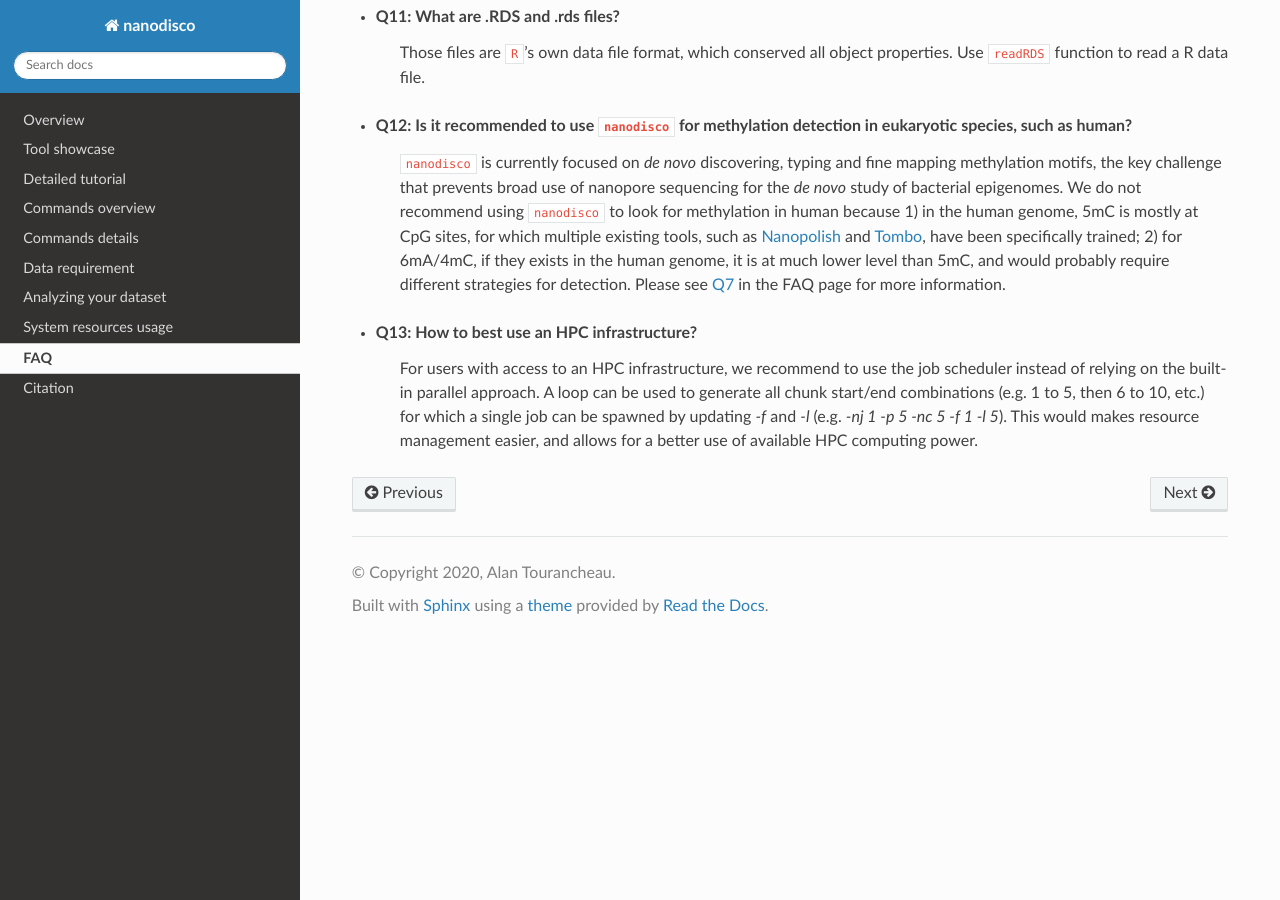
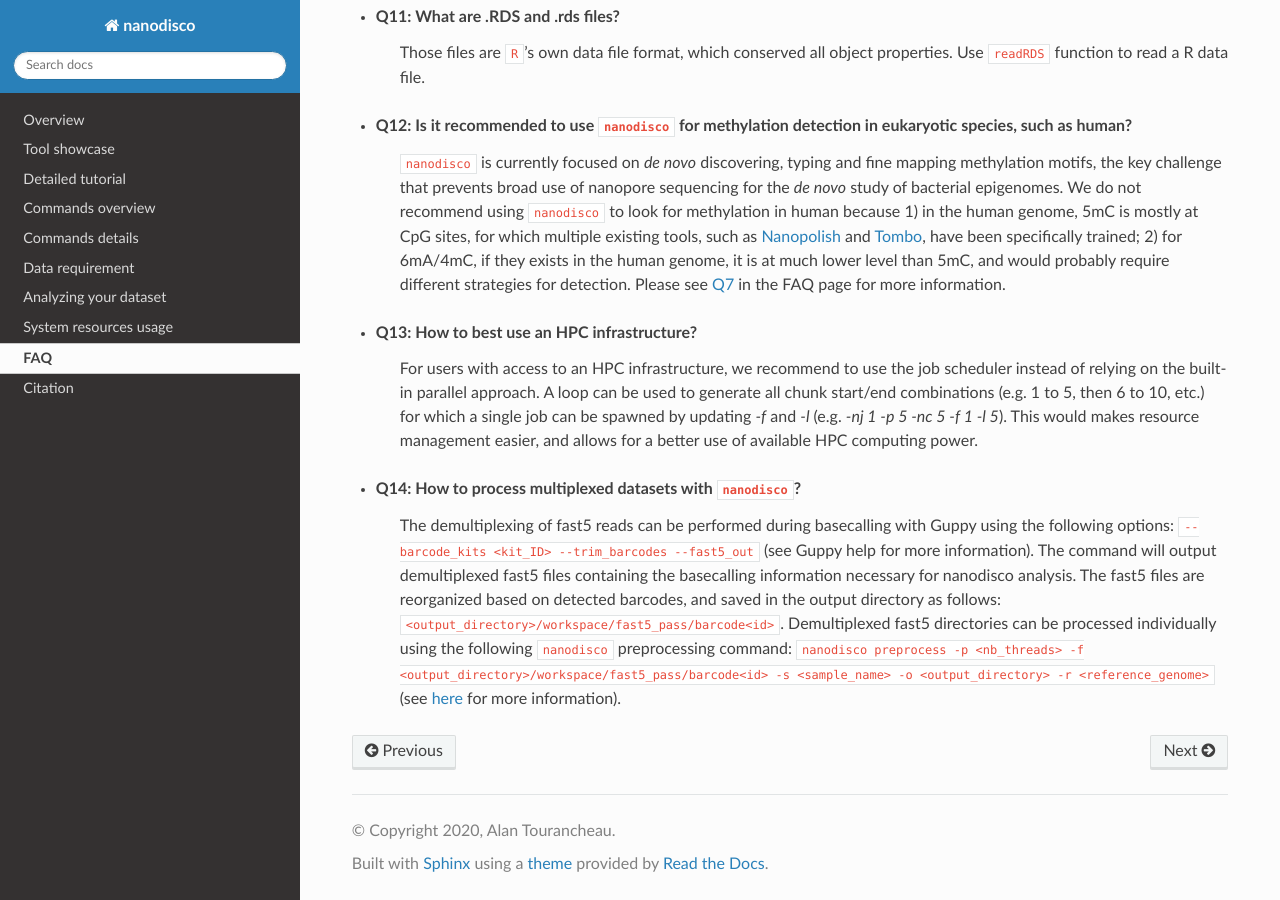
Before and after one commit to fanglab/nanodisco, a Sphinx documentation site: the page built from docs/faq.rst, in a window 1280 px wide and 900 px high, scrolled down 1915 px. Built offline with Sphinx 7.4.7 and the Read the Docs theme 2.0.0, drawn with Linux system fonts in a browser that asks for light colours.

Commit message:
Update faq.rst

```diff
--- a/docs/faq.rst
+++ b/docs/faq.rst
@@ -68,3 +68,8 @@
 
 * Q13: How to best use an HPC infrastructure?
      For users with access to an HPC infrastructure, we recommend to use the job scheduler instead of relying on the built-in parallel approach. A loop can be used to generate all chunk start/end combinations (e.g. 1 to 5, then 6 to 10, etc.) for which a single job can be spawned by updating `-f` and `-l` (e.g. `-nj 1 -p 5 -nc 5 -f 1 -l 5`). This would makes resource management easier, and allows for a better use of available HPC computing power.
+
+.. _q_demux:
+
+* Q14: How to process multiplexed datasets with ``nanodisco``?
+     The demultiplexing of fast5 reads can be performed during basecalling with Guppy using the following options: ``--barcode_kits <kit_ID> --trim_barcodes --fast5_out`` (see Guppy help for more information). The command will output demultiplexed fast5 files containing the basecalling information necessary for nanodisco analysis. The fast5 files are reorganized based on detected barcodes, and saved in the output directory as follows: ``<output_directory>/workspace/fast5_pass/barcode<id>``. Demultiplexed fast5 directories can be processed individually using the following ``nanodisco`` preprocessing command: ``nanodisco preprocess -p <nb_threads> -f <output_directory>/workspace/fast5_pass/barcode<id> -s <sample_name> -o <output_directory> -r <reference_genome>`` (see `here <https://nanodisco.readthedocs.io/en/latest/detailed_tutorial_content.html#preprocessing-fast5-datasets>`_ for more information).
```
